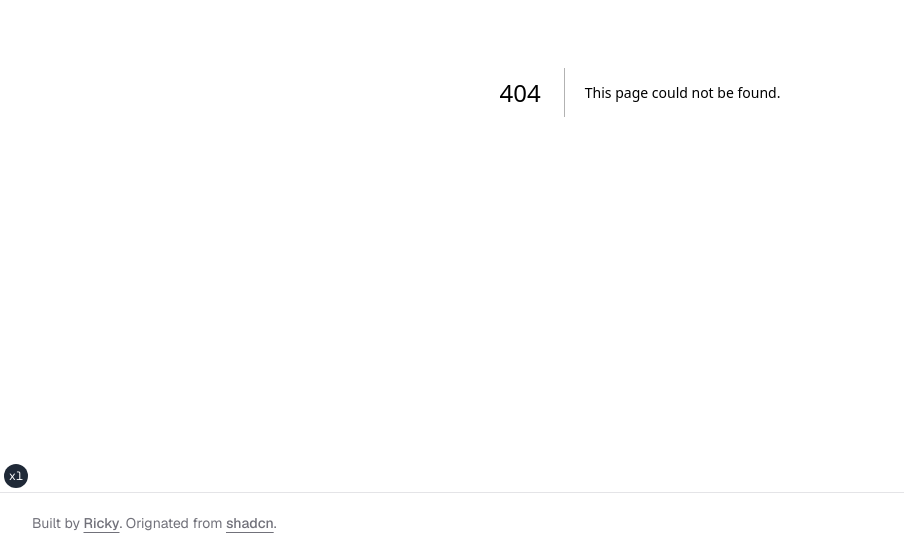
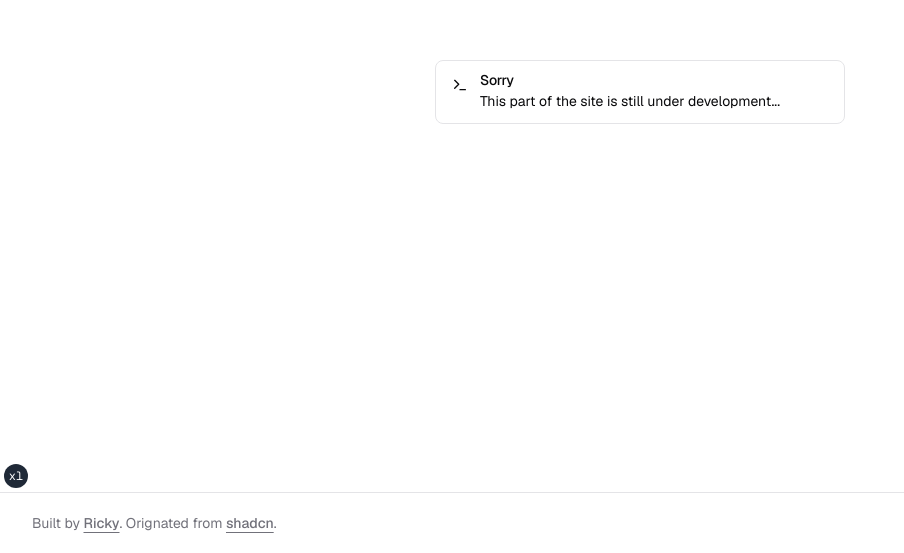
Before and after one commit to igloo-9/nihao-woshiricky, a Next.js app: page /dev in a window 1280 px wide. Before the commit this address had no page. Shown: the part 308-861 px from the top of the page, without its empty margins (0-904 px from the left). Built offline with nearby package versions, Linux system fonts and the light colour scheme.

Commit message:
feat: alert viewers of undeveloped parts of the site

```diff
--- /dev/null
+++ b/app/dev/layout.jsx
@@ -0,0 +1,12 @@
+export const metadata = {
+  title: 'Dev Alert',
+  description: 'Alert viewers that a component is still under development.',
+}
+
+export default function DevAlertLayout({ children }) {
+  return (
+    <>
+      <div className="container-wrapper flex-1">{children}</div>
+    </>
+  )
+}
--- /dev/null
+++ b/app/dev/page.jsx
@@ -0,0 +1,9 @@
+import { DevAlert } from '@/components/dev-alert'
+
+export default async function DevAlertPage() {
+  return (
+    <div>
+      <DevAlert />
+    </div>
+  )
+}
--- /dev/null
+++ b/components/dev-alert.jsx
@@ -0,0 +1,22 @@
+'use client'
+
+import { Terminal } from 'lucide-react'
+import { Alert, AlertDescription, AlertTitle } from '@/components/ui/alert'
+
+import { usePathname } from 'next/navigation'
+
+export function DevAlert() {
+  const pathname = usePathname()
+
+  return (
+    <div className="w-fit fixed top-1/2 left-1/2 transform -translate-x-1/2 -translate-y-1/2">
+      <Alert className="pr-16">
+        <Terminal className="h-4 w-4" />
+        <AlertTitle>Sorry</AlertTitle>
+        <AlertDescription>
+          This part of the site is still under development...
+        </AlertDescription>
+      </Alert>
+    </div>
+  )
+}
```
